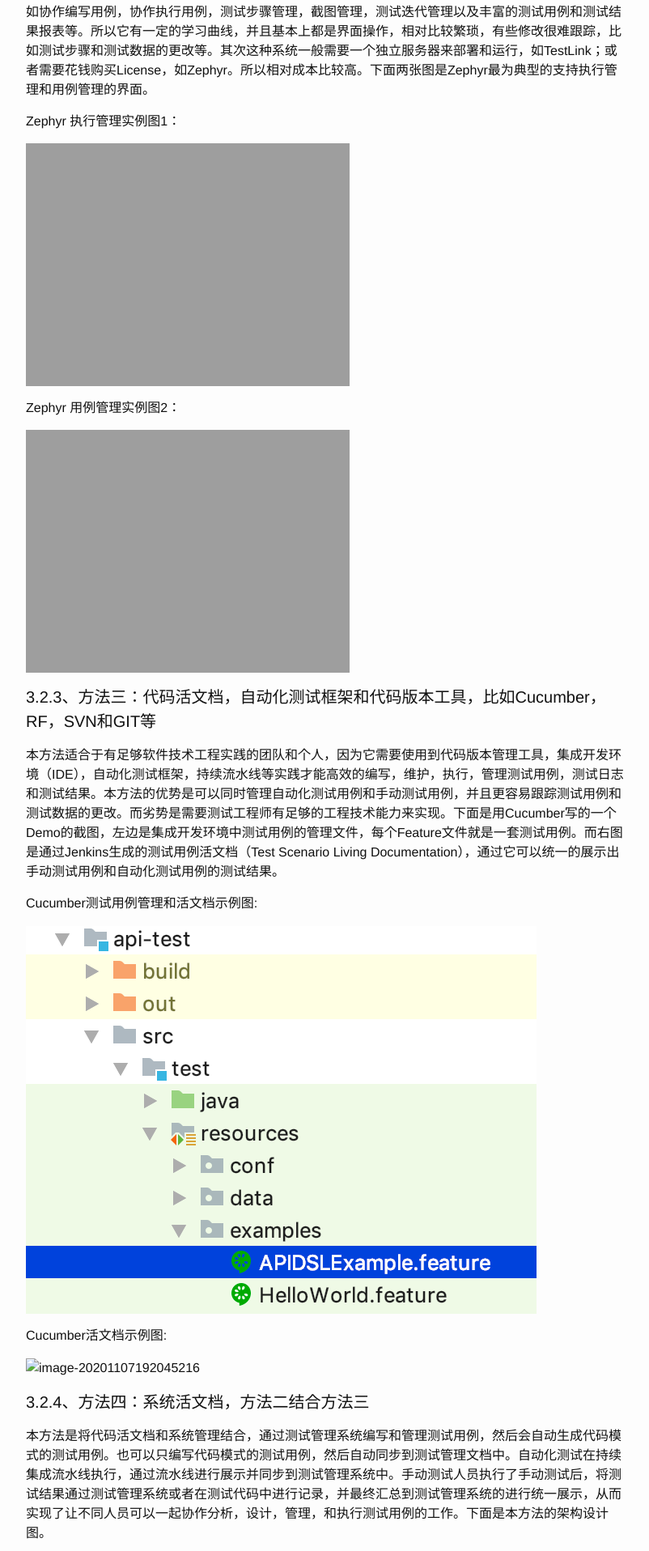
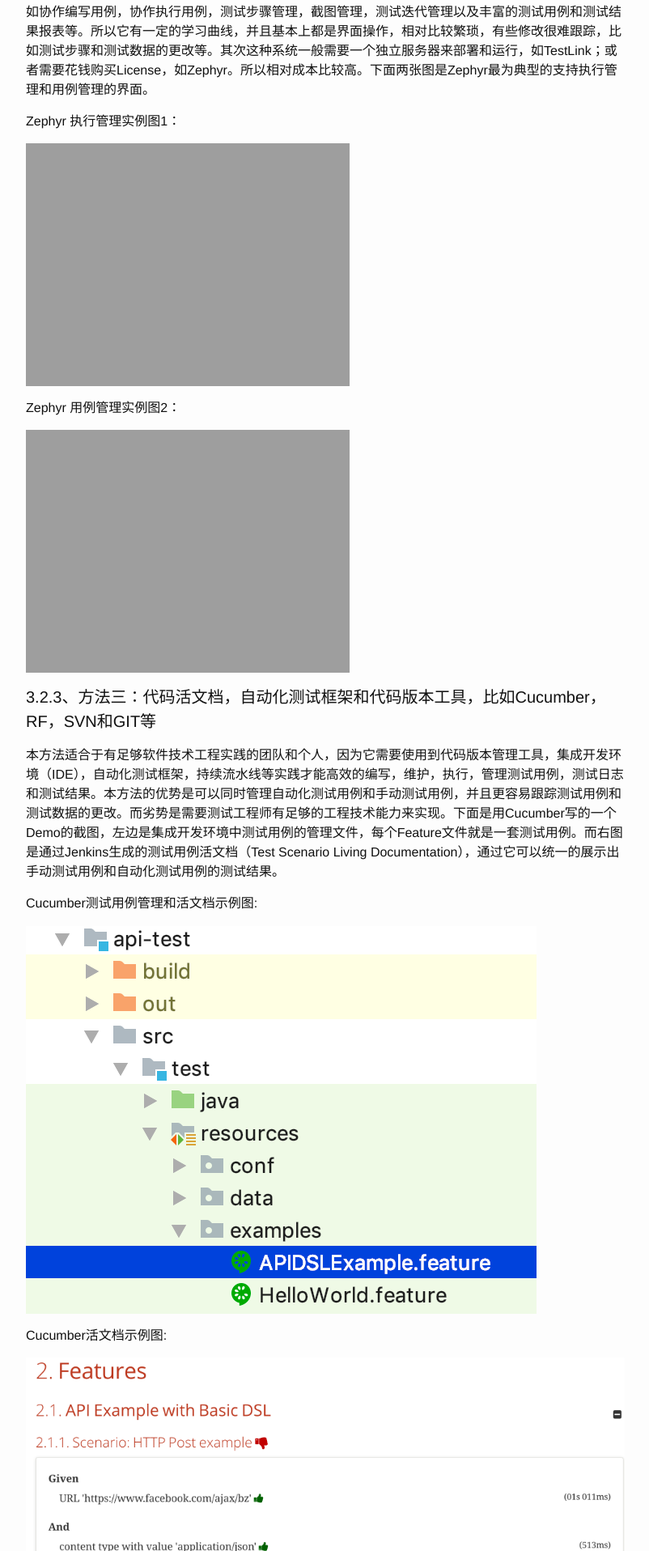
Before and after one commit to TWRanMan/twranman.github.io, a Jekyll site: the page built from _posts/2020-11-05-TestCaseAnalysisDesignManagement.md, in a window 1280 px wide. Shown: the part 4484-6400 px from the top of the page at 81% size, without its empty margins (238-1040 px from the left). Built offline with Jekyll 4.4.1, drawn with Linux system fonts in a browser that asks for light colours.

Commit message:
upate a new doc

```diff
--- a/_posts/2020-11-05-TestCaseAnalysisDesignManagement.md
+++ b/_posts/2020-11-05-TestCaseAnalysisDesignManagement.md
@@ -142,7 +142,7 @@
 
 Cucumber活文档示例图:
 
-![image-20201107192045216](/Users/rliu/work/QSO/github/blog/assets/testcase/7.png)
+![image-20201107192045216](http://liuranthinking.com/assets/testcase/7.png)
 
 #### 3.2.4、方法四：系统活文档，方法二结合方法三
 
```
